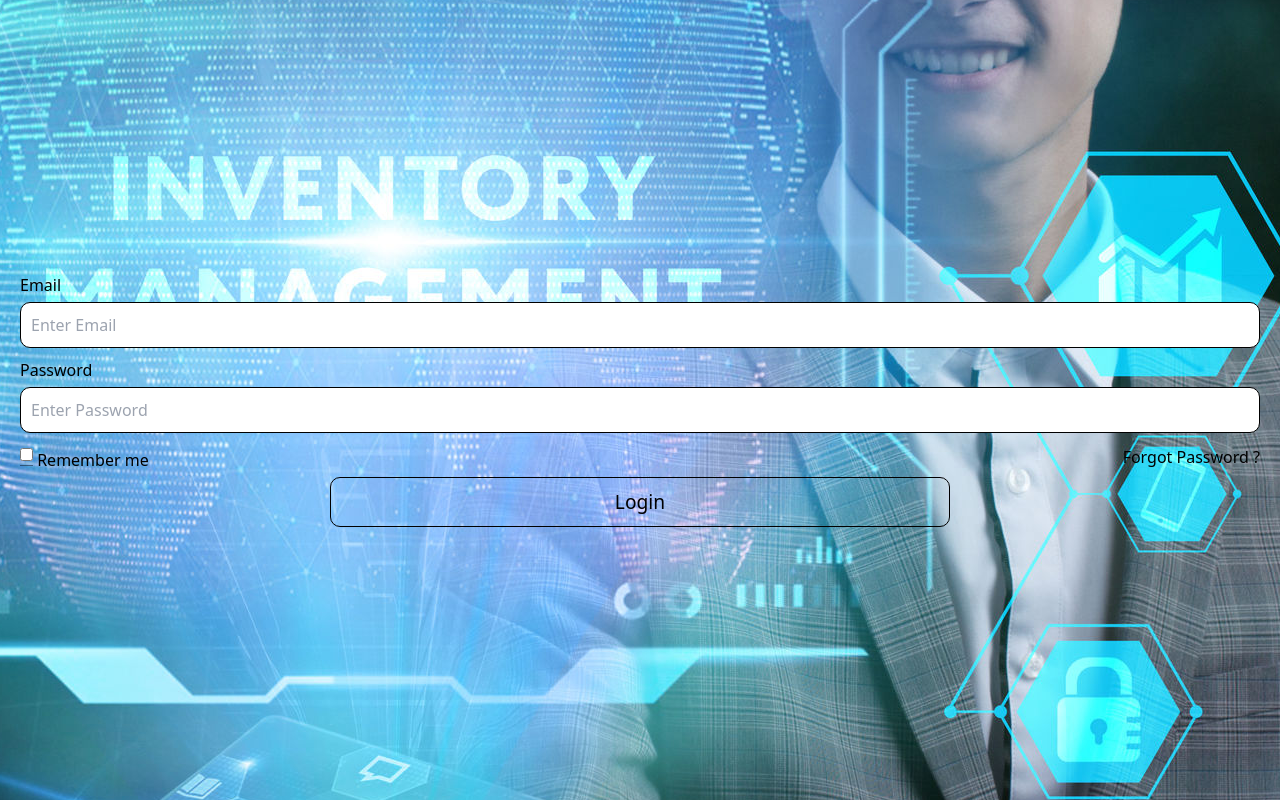
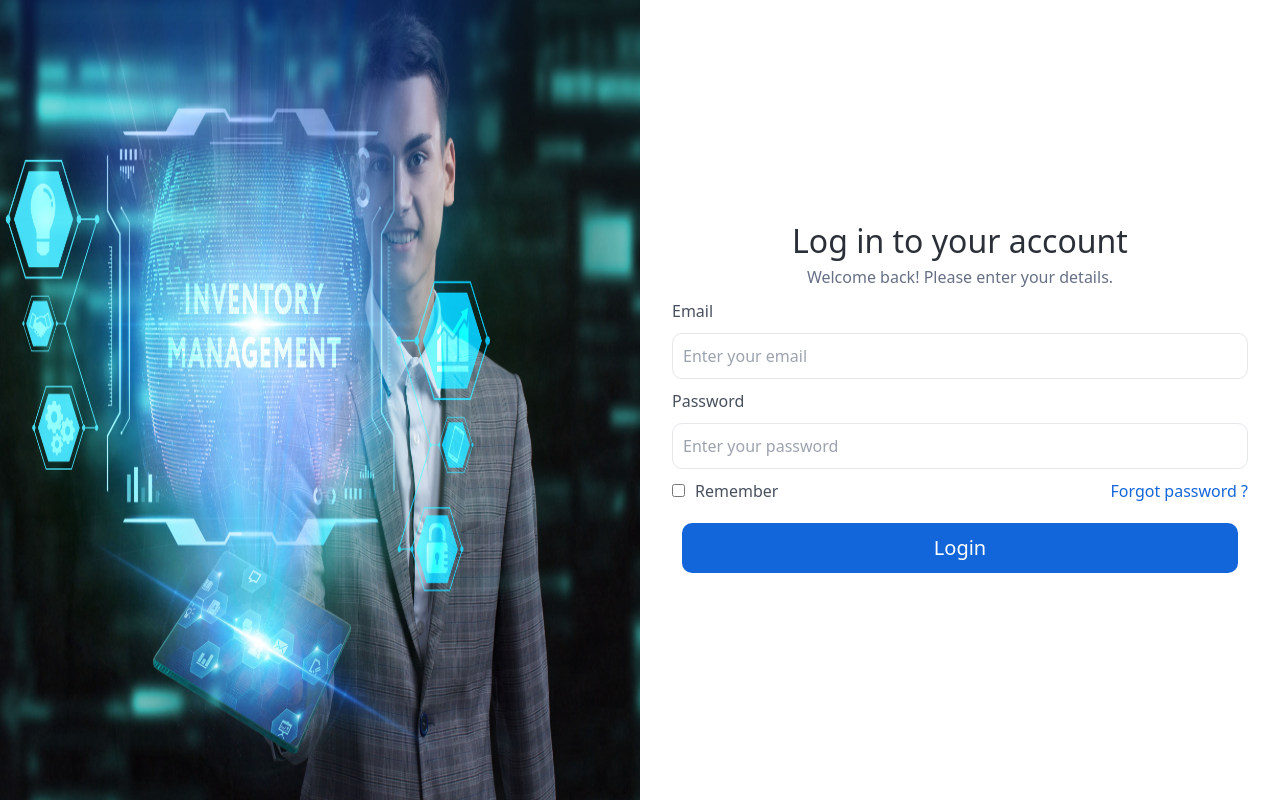
Before and after one commit to GovindSharmaTW/TWIMS_AdminPannel, a React (Vite) app: page /Login in a window 1280 px wide. Built offline with nearby package versions, Linux system fonts and the light colour scheme.

Commit message:
login screen update

```diff
--- a/src/screens/login/index.tsx
+++ b/src/screens/login/index.tsx
@@ -1,7 +1,6 @@
 import React, { useState } from 'react';
 import './styles.css'
-import { Label } from '@mui/icons-material';
-import { Checkbox, Input } from '@mui/material';
+import inventory from '../../assets/images/inventory.jpg'
 
 const LoginPage = () => {
   const [username, setUsername] = useState('');
@@ -43,60 +42,41 @@ const LoginPage = () => {
     setAllEntry([newUser]);
 
   }
-  // console.log("email  and password is",email,password);
-  console.log("all entry data is", allEntry);
 
   return (
-    // <div>
-    //   <h2>Login Page</h2>
-    //   <input
-    //     type="text"
-    //     placeholder="Username"
-    //     value={username}
-    //     onChange={(e) => setUsername(e.target.value)}
-    //   />
-    //   <br />
-    //   <input
-    //     type="password"
-    //     placeholder="Password"
-    //     value={password}
-    //     onChange={(e) => setPassword(e.target.value)}
-    //   />
-    //   <br />
-    //   <button onClick={handleLogin}>Login</button>
-    // </div>
-    // <>
-    <div className='LoginContainer'>
-      <form action="" onSubmit={submitForm}>
-        <div className='baseContainer'>
-          <div>
-            <label>Email</label>
-            <div className="inputBoxStyle">
-              <input type="text" name='email' id='email' required onChange={(e) => setEmail(e.target.value)} placeholder='Enter Email'/>
-            </div>
+    <div className='baseContainer'>
+      <div className='primaryContainer'>
+          <img src={inventory} alt="" className="imageStyle"/>
+      </div>
+
+      <div className='secondaryContainer'>
+        <div className='mainDiv' >
+          <div className='headingContainer'>
+            <p className='headingStyle'>Log in to your account</p>
+            <p className='subHeadingStyle'>Welcome back! Please enter your details.</p>
           </div>
 
-          <div className='inputBoxContainer'>
-            <label>Password</label>
-            <div className="inputBoxStyle">
-              <input type='password' id='password' required onChange={(e) => setPassword(e.target.value)} placeholder='Enter Password'/>
-            </div>
+          <div className='inputContainer'>
+            <label className='inputLabel'>Email</label>
+            <input type="text" placeholder='Enter your email' className='inputStyle' />
           </div>
 
-          <div className='linkContainer'>
-            <label><Input type='checkBox'/> Remember me</label>
-
-            <label>Forgot Password ?</label>
-
+          <div className='inputContainer'>
+            <label className='inputLabel'>Password</label>
+            <input type="text" placeholder='Enter your password' className='inputStyle' />
           </div>
 
-          <div className='buttonContainer'>
-          <button type='submit' className='buttonStyle'>Login</button>
+          <div className='textContainer' >
+            <label className='inputLabel'><input type="checkbox" className='checkBoxStyle' />Remember</label>
+            <h2 className='linkText'>Forgot password ?</h2>
+          </div>
 
+          <div className='loginButtonContainer'>
+            <button className='loginButton'>Login</button>
           </div>
 
         </div>
-      </form>
+      </div>
     </div>
   );
 };
--- a/src/screens/login/styles.css
+++ b/src/screens/login/styles.css
@@ -1,52 +1,109 @@
-.inputBoxStyle {
-    border-width: 2;
-    width: 100%;
-}
-.LoginContainer{
-    align-items: center;
-    align-content: center;
-    justify-content: center;
-    height: 100vh;
-    width:100vw;
-    background: url('../../assets/images/inventory.jpg');
-    background-position: center;
+.baseContainer{
+    display: flex;
 }
 
-.inputBoxStyle input{
-    border-color:black;
-    border-width: 1px;
-    margin-top: 5px;
-    margin-bottom: 10px;
-    border-radius: 10px;
-    padding: 10px;
-    width: 100%;
+.textContainer {
+    display: flex;
+    flex-direction: row;
+    justify-content: space-between;
 }
 
-.baseContainer {
-    align-self: center;
-    align-content:center;
-    align-items: center;
-    justify-content:center;
-    padding: 20px;
-}
-.buttonStyle{
-    border-color:black;
-    border-width: 1px;
-    padding: 10px 50px 10px 50px;
-    width:50%;
-    align-self:center;
+.loginButton {
+    background-color: #1366D9;
+    color: white;
+    padding: 10px;
     border-radius: 10px;
-    font-size: larger;
+    margin: 10px;
+    width: 100%;
+    margin-top: 20px;
+    margin-bottom: 20px;
 }
 
-.linkContainer{
-    justify-content: space-between;
+.inputStyle {
+    border-radius: 10px;
+    margin-top: 10px;
+    margin-bottom: 10px;
+    padding: 10px;
+    border-width: 1px;
+}
+
+.headingContainer {
     display: flex;
-    margin-bottom: 5px;
+    flex-direction: column;
+    text-align: center;
+    align-items: center;
+    margin-bottom: 10px;
+    margin-top: 10px;
+}
+
+.headingStyle {
+    font-size: 2rem;
+    color: #2B2F38;
+}
+
+.subHeadingStyle {
+    font-size: 1rem;
+    color: #667085;
+
+}
+
+.mainDiv {
+    width: 90%;
+}
+
+.inputContainer {
+    flex-direction: column;
+    display: flex;
+}
+
+.loginButtonContainer {
+    display: flex;
+    justify-content: center;
+    font-size: 20px;
+}
+
+.secondaryContainer {
+    width: 50vw;
+    height: 100vh;
+    display: flex;
+    justify-content: center;
     align-content: center;
     align-items: center;
 }
-.buttonContainer{
-    justify-content: center;
-    display: flex;
+
+.primaryContainer {
+    width: 50vw;
+    height: 100vh;
+    align-items: center;
+    align-content: center;
 }
+
+@media screen and (max-width: 550px){
+    .baseContainer{
+        display: flex;
+        flex-direction: column;
+    }
+    .primaryContainer{
+        width: 100vw;
+        height: fit-content;
+    }
+    .secondaryContainer{
+        width: 100vw;
+        height: fit-content;
+
+    }
+}
+
+.checkBoxStyle{
+    margin-right: 10px;
+}
+.linkText{
+    color: #1366D9;
+}
+.inputLabel{
+    color: #48505E;
+}
+.imageStyle{
+    width:100%;
+    height:100%
+}
```
Also changed, not shown: src/App.tsx (line endings or trailing spaces).
